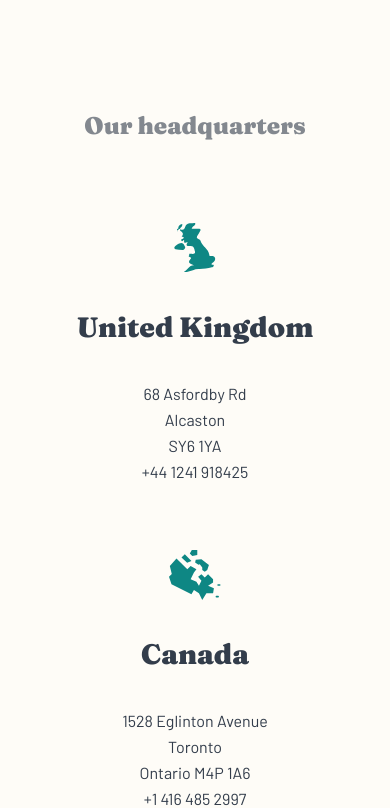
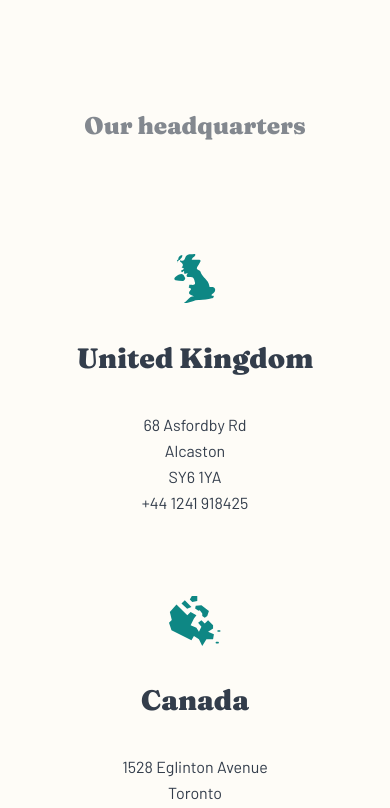
Before and after one commit to pawel975/coffeeroasters-frontend-mentor, a React (Create React App) app: page /about in a window 390 px wide. Shown: the part 2118-2926 px from the top of the page. Built offline with nearby package versions, Linux system fonts and the light colour scheme.

Commit message:
tablet design about final

```diff
--- a/src/Components/Quarter/Quarter-styling.js
+++ b/src/Components/Quarter/Quarter-styling.js
@@ -7,6 +7,7 @@ export const QuarterWrapper = styled.div`
     align-items:center;
     width:100%;
     min-height:262px;
+    margin:2.5em 0;
     justify-content: space-between;
 
     h1{
@@ -37,4 +38,25 @@ export const QuarterWrapper = styled.div`
         }
     }
 
+@media (min-width: 700px) {
+    display:flex;
+    flex-direction:column;
+    align-items:flex-start;
+    width:100%;
+    min-height:262px;
+    margin:2.5em 0;
+    justify-content: space-between;
+
+
+    h1{
+        padding-right:1em;
+    }
+
+    ul {
+        li {
+            text-align:left;
+        }
+    }
+}
+
 `
--- a/src/pages/About/About-styling.js
+++ b/src/pages/About/About-styling.js
@@ -116,7 +116,6 @@ export const AboutWrapper = styled.div`
         display:flex;
         position:relative;
         flex-direction:column;
-        justify-content:flex-end;
 
         img {
         border-radius:7px;
@@ -132,8 +131,6 @@ export const AboutWrapper = styled.div`
             margin:auto;
             margin-bottom:3em;
             width:85%;
-            /* outline: 2px solid blue; */
-            min-height:306px;
             display:flex;
             flex-direction:column;
             justify-content:space-between;
@@ -151,7 +148,8 @@ export const AboutWrapper = styled.div`
             }
 
             p {
-                margin:0px;
+                margin:0;
+                margin-top:1em;
                 color:#FEFCF7;
                 /* outline:3px solid yellow; */
                 opacity:0.7;
@@ -169,7 +167,7 @@ export const AboutWrapper = styled.div`
     .quarters {
         /* outline:2px solid red; */
         width: 100%;
-        min-height: 1044px;
+        min-height: 0px;
         margin-top: 6em;
         display:flex;
         flex-direction:column;
@@ -177,13 +175,18 @@ export const AboutWrapper = styled.div`
         align-items:center;
 
         h1.title {
-            /* outline: 2px solid purple; */
+            margin-bottom:3em;
             width:100%;
             text-align:center;
             font-size:24px;
             line-height:32px;
             color: #83888F;
             font-family: "Fraunces", serif;
+        }
+
+        .quarters-wrapper {
+            display:flex;
+            flex-direction:column;
         }
 
     }
@@ -262,21 +265,26 @@ export const AboutWrapper = styled.div`
 }
 
 .quality {
+    /* outline:3px solid yellow; */
     margin-top:20em;
+    min-height:0px;
     img {
-        margin:auto;
         border-radius:7px;
         width:85%;
         position:relative;
-        transform: none;
-        left:0;
-        top:-50%;
+        /* transform: none; */
+        /* outline:3px solid yellow; */
+        left:42.5%;
+        top:0;
         margin: auto;
         }
     .description {
         margin:auto;
+        margin-top:-9em;
         margin-bottom:3em;
-        width:85%;
+        width:75%;
+        min-height:0px;
+        /* outline:3px solid yellow; */
         h1 {
         }
 
@@ -286,10 +294,11 @@ export const AboutWrapper = styled.div`
             /* outline:3px solid yellow; */
             opacity:0.7;
             text-align:center;
-            min-height:226px;
+            min-height:100px;
             line-height:25px;
             font-family: "Barlow", serif;
             font-size:15px;
+            margin-bottom:3em;
         }
 
     }
@@ -297,24 +306,18 @@ export const AboutWrapper = styled.div`
 }
 
 .quarters {
-    /* outline:2px solid red; */
-    width: 100%;
-    min-height: 1044px;
-    margin-top: 6em;
-    display:flex;
-    flex-direction:column;
-    justify-content:space-between;
-    align-items:center;
+    margin-top: 4em;
 
     h1.title {
-        /* outline: 2px solid purple; */
+        margin-bottom:1em;
+        text-align:left;
+    }
+
+    .quarters-wrapper {
         width:100%;
-        text-align:center;
-        font-size:24px;
-        line-height:32px;
-        color: #83888F;
-        font-family: "Fraunces", serif;
-    }
+        display:flex;
+        flex-direction:row;
+        }
 
 }
 }
--- a/src/pages/About/About.js
+++ b/src/pages/About/About.js
@@ -85,7 +85,9 @@ function About() {
       </div>
       <div className="quarters">
         <h1 className="title">Our headquarters</h1>
-        {AllQuarters}
+        <div className="quarters-wrapper">
+          {AllQuarters}
+        </div>
       </div>
     </AboutWrapper>
 
```
